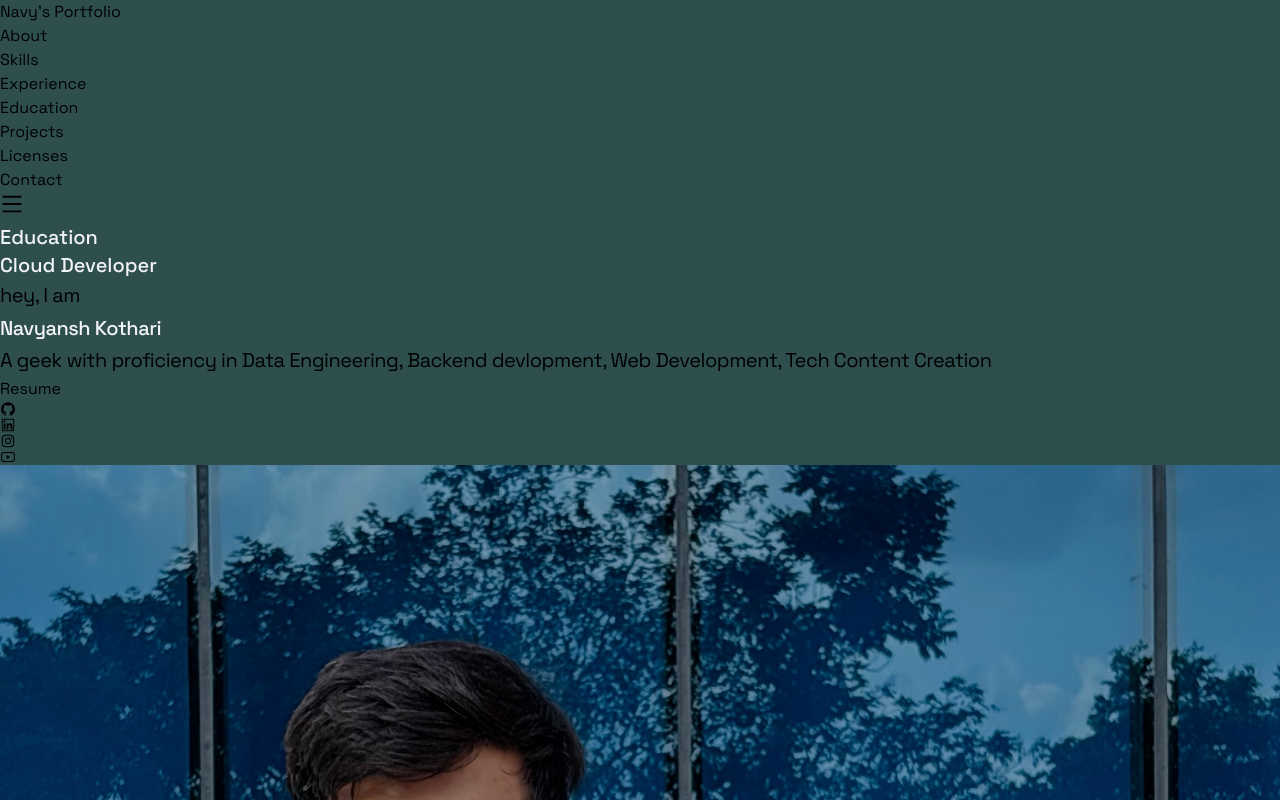
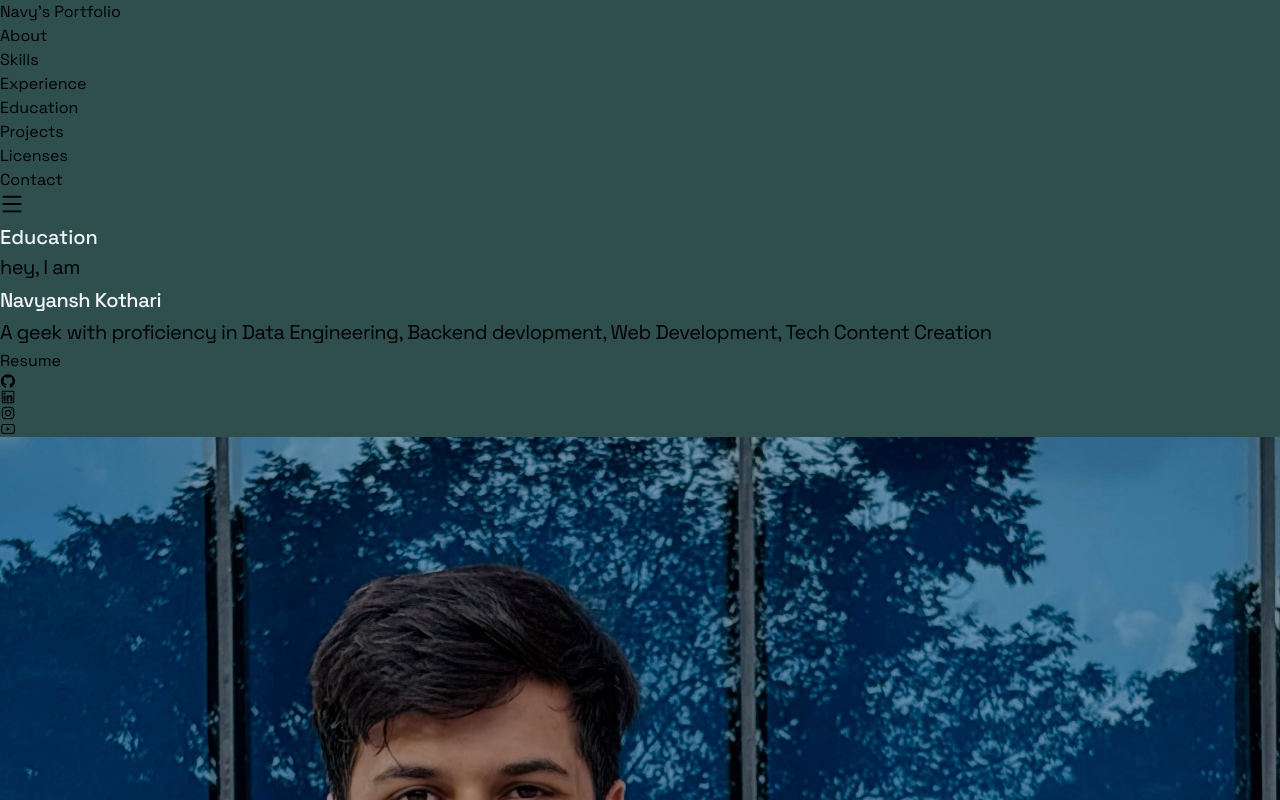
Before and after one commit to navyansh1/NavyGeeks-Website, a React (Vite) app: page / in a window 1280 px wide. Shown: the top 800 px of the page. Built offline with nearby package versions, Linux system fonts and the light colour scheme.

Commit message:
made hero image smaller

```diff
--- a/src/components/Hero.jsx
+++ b/src/components/Hero.jsx
@@ -41,7 +41,7 @@ const Hero = () => {
             viewport={{ once: true }}
             transition={{ duration: 1 }}
             >
-                <TypeAnimation
+                {/* <TypeAnimation
                     sequence={[
                         "Fullstack Dev",
                         1000,
@@ -55,7 +55,7 @@ const Hero = () => {
                     speed={35}
                     repeat={Infinity}
                     className="font-bold text-gray-100 text-2xl md:text-5xl italic mb-4"
-                />
+                /> */}
 
                 <motion.p
                 initial={{ opacity: 0 }}
```
Also changed, not shown: src/assets/profpic.png.
